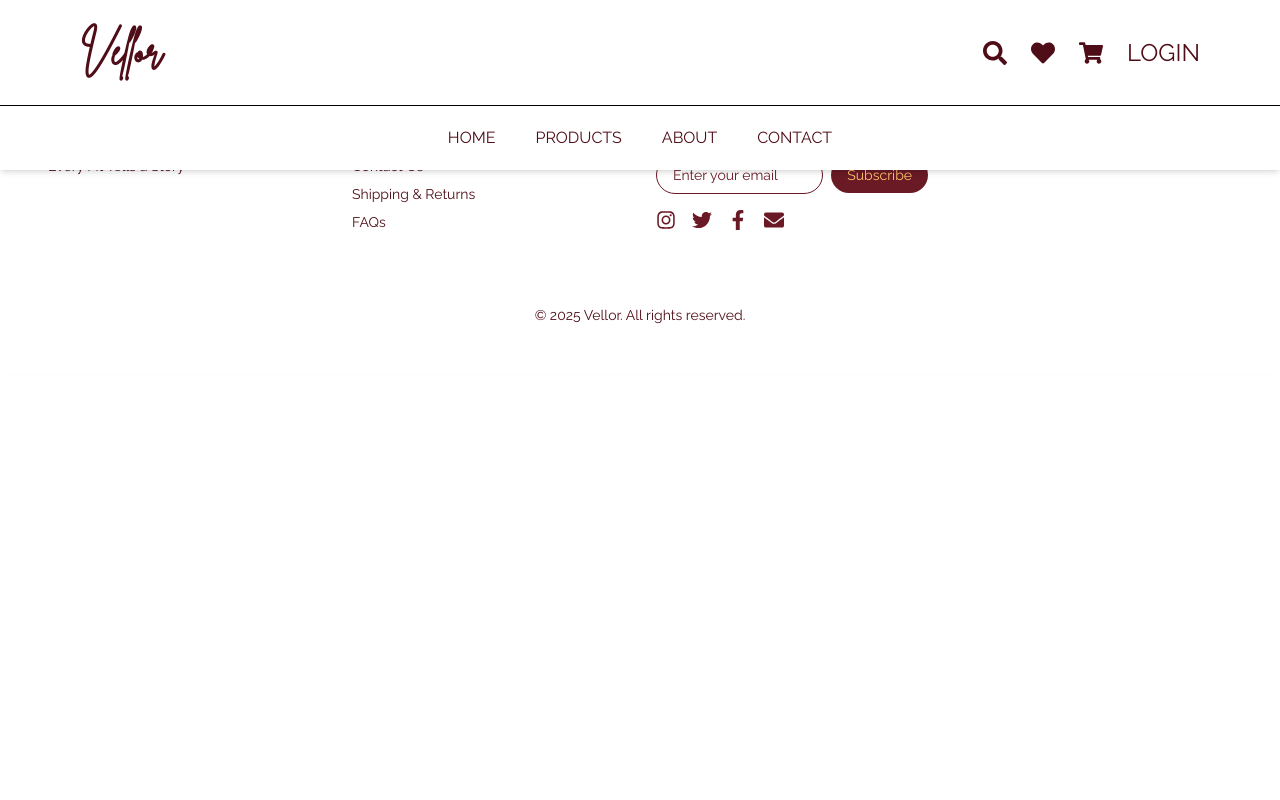
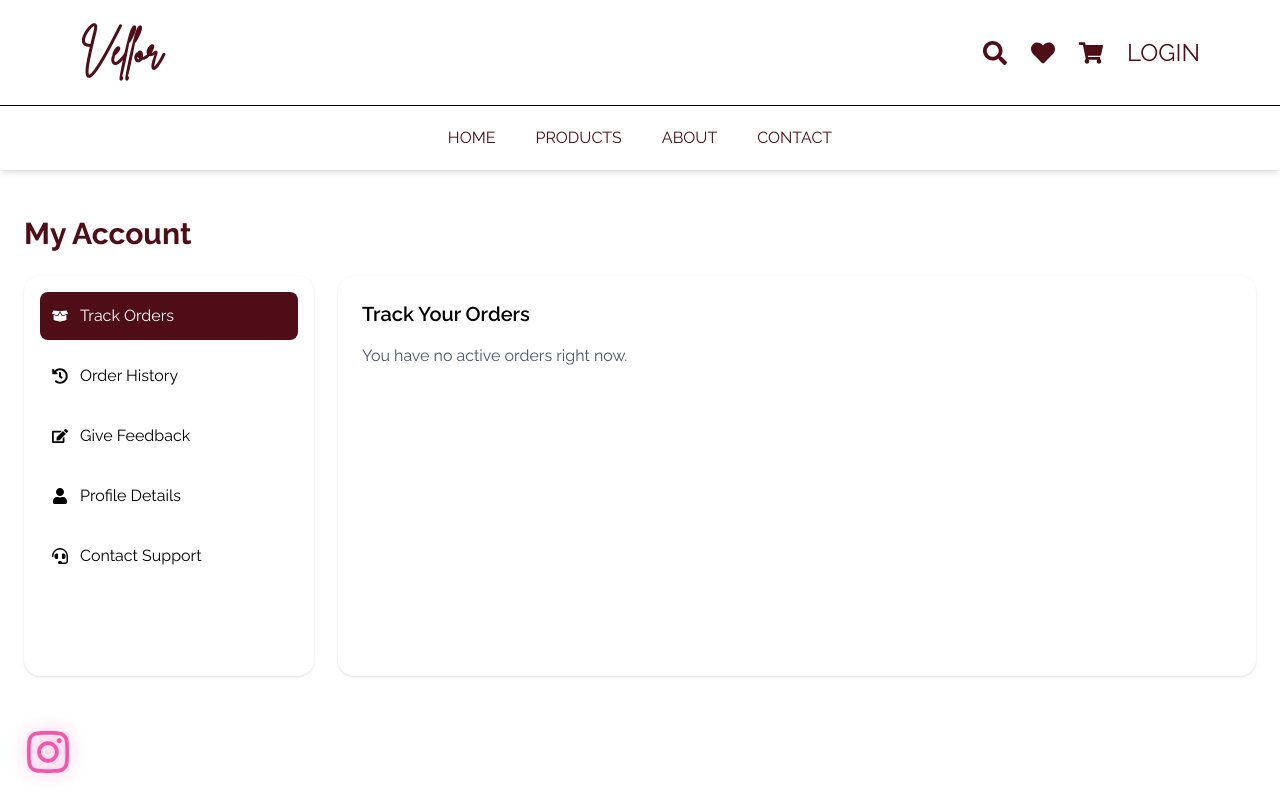
Before and after one commit to pritharai/Vellore, a React (Vite) app in the folder vellore/: page /my-account in a window 1280 px wide. Before the commit this address had no page. Shown: the top 800 px of the page. Built offline with nearby package versions, Linux system fonts and the light colour scheme; a web font is replaced by a local one.

Commit message:
Added myaccount page & Insta floating link

```diff
--- a/vellore/src/App.jsx
+++ b/vellore/src/App.jsx
@@ -17,6 +17,11 @@ import Contact from './components/Contact';
 import AuthPage from './pages/AuthPage';
 import ShippingPolicy from './pages/ShippingPolicy';
 import FAQs from "./pages/Faq";
+import MyAccount from './pages/MyAccount';
+
+import { FaInstagram } from 'react-icons/fa';
+
+import InstagramButton from './components/Insta';
 
 const App = () => {
   return (
@@ -44,14 +49,27 @@ const App = () => {
                 <Route path="/about" element={<AboutPage />} />
                 <Route path="/contact" element={<Contact />} />
                 <Route path="/shipping" element={<ShippingPolicy />} />
-                  <Route path="/faqs" element={<FAQs />} />
+                <Route path="/faqs" element={<FAQs />} />
+                <Route path="/my-account" element={<MyAccount />} />
                 <Route path="*" element={<h2 className="text-center mt-10">404 - Page Not Found</h2>} />
               </Routes>
+              <InstagramButton /> {/* Added here so it shows on all pages */}
               <Footer />
             </>
           }
         />
       </Routes>
+
+      {/* Glow animation */}
+      <style>
+        {`
+          @keyframes pulseGlow {
+            0% { transform: scale(1); filter: drop-shadow(0 0 6px rgba(255, 105, 180, 0.8)); }
+            50% { transform: scale(1.1); filter: drop-shadow(0 0 12px rgba(255, 105, 180, 1)); }
+            100% { transform: scale(1); filter: drop-shadow(0 0 6px rgba(255, 105, 180, 0.8)); }
+          }
+        `}
+      </style>
     </Router>
   );
 };
--- /dev/null
+++ b/vellore/src/components/Insta.jsx
@@ -0,0 +1,18 @@
+// components/InstagramButton.jsx
+import { FaInstagram } from "react-icons/fa";
+
+const InstagramButton = () => {
+  return (
+    <a
+      href="https://www.instagram.com/the.vellor?utm_source=ig_web_button_share_sheet&igsh=ZDNlZDc0MzIxNw=="
+      target="_blank"
+      rel="noopener noreferrer"
+      className="fixed bottom-6 left-6 text-pink-500 text-5xl animate-pulse hover:scale-110 transition-transform duration-300"
+      style={{ filter: "drop-shadow(0 0 8px rgba(255, 105, 180, 0.7))" }}
+    >
+      <FaInstagram />
+    </a>
+  );
+}
+
+export default InstagramButton;
--- /dev/null
+++ b/vellore/src/pages/MyAccount.jsx
@@ -0,0 +1,175 @@
+// pages/MyAccount.jsx
+import { useState } from "react";
+import { FaBoxOpen, FaHistory, FaEdit, FaHeadset, FaMapMarkerAlt, FaPhoneAlt, FaUser } from "react-icons/fa";
+
+const MyAccount = () => {
+  const [activeTab, setActiveTab] = useState("orders");
+
+  return (
+    <div className="max-w-7xl mx-auto px-6 py-54">
+      {/* Page Header */}
+      <h1 className="text-3xl font-bold text-primary mb-6">My Account</h1>
+
+      <div className="grid grid-cols-1 lg:grid-cols-4 gap-6">
+        {/* Sidebar */}
+        <aside className="bg-white rounded-2xl shadow p-4">
+          <ul className="space-y-3">
+            <li>
+              <button
+                onClick={() => setActiveTab("orders")}
+                className={`flex items-center gap-3 w-full p-3 rounded-lg transition ${
+                  activeTab === "orders" ? "bg-primary text-white" : "hover:bg-gray-100"
+                }`}
+              >
+                <FaBoxOpen /> <span>Track Orders</span>
+              </button>
+            </li>
+            <li>
+              <button
+                onClick={() => setActiveTab("history")}
+                className={`flex items-center gap-3 w-full p-3 rounded-lg transition ${
+                  activeTab === "history" ? "bg-primary text-white" : "hover:bg-gray-100"
+                }`}
+              >
+                <FaHistory /> <span>Order History</span>
+              </button>
+            </li>
+            <li>
+              <button
+                onClick={() => setActiveTab("feedback")}
+                className={`flex items-center gap-3 w-full p-3 rounded-lg transition ${
+                  activeTab === "feedback" ? "bg-primary text-white" : "hover:bg-gray-100"
+                }`}
+              >
+                <FaEdit /> <span>Give Feedback</span>
+              </button>
+            </li>
+            <li>
+              <button
+                onClick={() => setActiveTab("profile")}
+                className={`flex items-center gap-3 w-full p-3 rounded-lg transition ${
+                  activeTab === "profile" ? "bg-primary text-white" : "hover:bg-gray-100"
+                }`}
+              >
+                <FaUser /> <span>Profile Details</span>
+              </button>
+            </li>
+            <li>
+              <button
+                onClick={() => setActiveTab("support")}
+                className={`flex items-center gap-3 w-full p-3 rounded-lg transition ${
+                  activeTab === "support" ? "bg-primary text-white" : "hover:bg-gray-100"
+                }`}
+              >
+                <FaHeadset /> <span>Contact Support</span>
+              </button>
+            </li>
+          </ul>
+        </aside>
+
+        {/* Main Content */}
+        <section className="lg:col-span-3 bg-white rounded-2xl shadow p-6 min-h-[400px]">
+          {activeTab === "orders" && <TrackOrders />}
+          {activeTab === "history" && <OrderHistory />}
+          {activeTab === "feedback" && <Feedback />}
+          {activeTab === "profile" && <ProfileDetails />}
+          {activeTab === "support" && <ContactSupport />}
+        </section>
+      </div>
+    </div>
+  );
+};
+
+// Track Orders
+const TrackOrders = () => (
+  <div>
+    <h2 className="text-xl font-semibold mb-4">Track Your Orders</h2>
+    <p className="text-gray-600">You have no active orders right now.</p>
+  </div>
+);
+
+// Order History
+const OrderHistory = () => (
+  <div>
+    <h2 className="text-xl font-semibold mb-4">Order History</h2>
+    <p className="text-gray-600">No past orders found.</p>
+  </div>
+);
+
+// Feedback
+const Feedback = () => (
+  <div>
+    <h2 className="text-xl font-semibold mb-4">Give Feedback</h2>
+    <textarea
+      placeholder="Write your feedback..."
+      className="w-full border border-gray-300 rounded-lg p-3 focus:outline-none focus:ring-2 focus:ring-primary"
+      rows={5}
+    ></textarea>
+    <button className="mt-4 bg-primary text-white px-6 py-2 rounded-lg hover:bg-primary-dark transition">
+      Submit Feedback
+    </button>
+  </div>
+);
+
+// Profile Details (email uneditable)
+const ProfileDetails = () => (
+  <div>
+    <h2 className="text-xl font-semibold mb-4">Update Profile</h2>
+    <form className="space-y-4">
+      <div>
+        <label className="block mb-1 text-gray-700">Full Name</label>
+        <input
+          type="text"
+          defaultValue="John Doe"
+          className="w-full border border-gray-300 rounded-lg p-3"
+        />
+      </div>
+      <div>
+        <label className="block mb-1 text-gray-700">Email (cannot be changed)</label>
+        <input
+          type="email"
+          defaultValue="johndoe@email.com"
+          readOnly
+          className="w-full border border-gray-300 rounded-lg p-3 bg-gray-100 cursor-not-allowed"
+        />
+      </div>
+      <div>
+        <label className="block mb-1 text-gray-700">Address</label>
+        <input
+          type="text"
+          defaultValue="123 Main Street"
+          className="w-full border border-gray-300 rounded-lg p-3"
+        />
+      </div>
+      <div>
+        <label className="block mb-1 text-gray-700">Contact Number</label>
+        <input
+          type="text"
+          defaultValue="+91 9876543210"
+          className="w-full border border-gray-300 rounded-lg p-3"
+        />
+      </div>
+      <button className="bg-primary text-white px-6 py-2 rounded-lg hover:bg-primary-dark transition">
+        Save Changes
+      </button>
+    </form>
+  </div>
+);
+
+// Contact Support
+const ContactSupport = () => (
+  <div>
+    <h2 className="text-xl font-semibold mb-4">Contact Support</h2>
+    <p className="text-gray-600 mb-4">
+      If you have any questions or issues, feel free to reach out to us.
+    </p>
+    <p className="flex items-center gap-2">
+      <FaMapMarkerAlt /> 123 Street, New Delhi, India
+    </p>
+    <p className="flex items-center gap-2 mt-2">
+      <FaPhoneAlt /> +91 9876543210
+    </p>
+  </div>
+);
+
+export default MyAccount;
```
